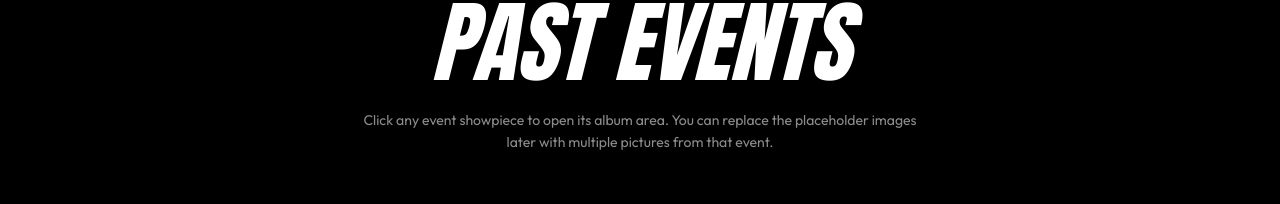
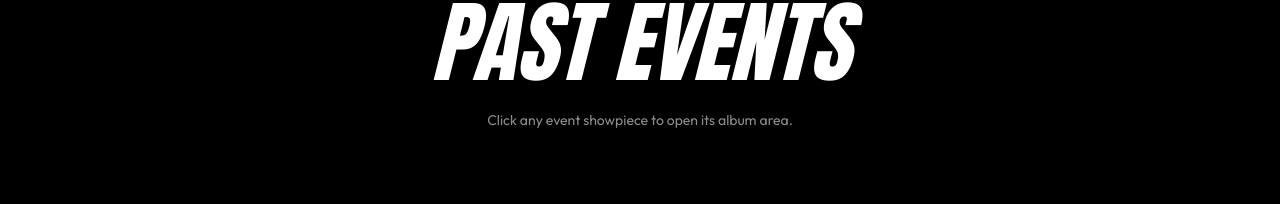
Before and after one commit to beatrushevents/beatrush, a Next.js app: page / in a window 1280 px wide. Shown: the part 2485-2689 px from the top of the page. Built offline with nearby package versions, Linux system fonts and the light colour scheme.

Commit message:
Updated BeatRush

```diff
--- a/components/BeatRushSite.jsx
+++ b/components/BeatRushSite.jsx
@@ -223,7 +223,7 @@ export default function BeatRushSite() {
           <div className="mb-14 md:mb-20 text-center">
             <p className={`reveal ${eventsInView ? 'in' : ''} text-[11px] tracking-[0.5em] uppercase text-white/45 mb-5`}>Our journey so far</p>
             <h2 className={`reveal ${eventsInView ? 'in' : ''} text-white`} style={{ fontFamily: "'Anton', sans-serif", fontStyle: 'italic', fontSize: 'clamp(3rem, 7vw, 6rem)', lineHeight: .95 }}>PAST EVENTS</h2>
-            <p className={`reveal ${eventsInView ? 'in' : ''} mt-6 text-white/55 text-[14px] max-w-xl mx-auto leading-relaxed`}>Click any event showpiece to open its album area. You can replace the placeholder images later with multiple pictures from that event.</p>
+            <p className={`reveal ${eventsInView ? 'in' : ''} mt-6 text-white/55 text-[14px] max-w-xl mx-auto leading-relaxed`}>Click any event showpiece to open its album area.</p>
           </div>
 
           <div className="grid grid-cols-1 md:grid-cols-2 xl:grid-cols-5 gap-4 md:gap-5">
```
